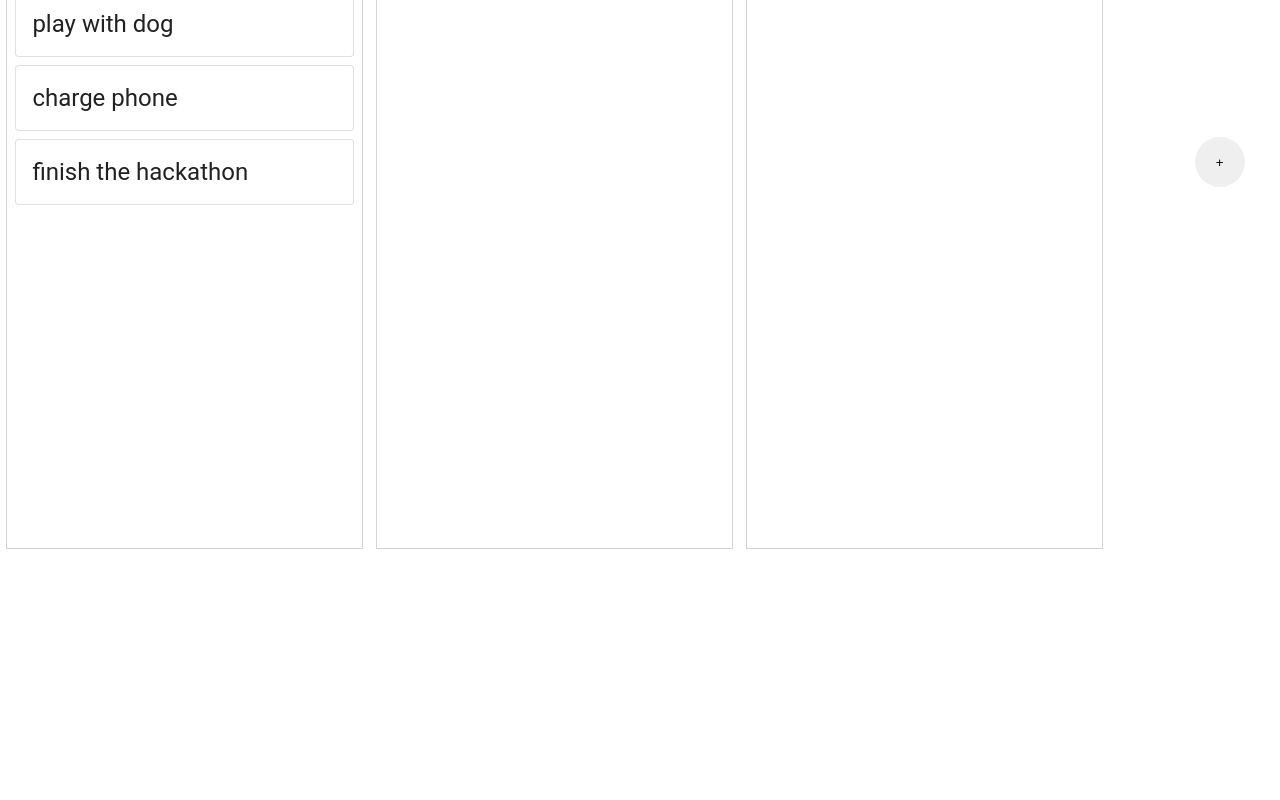
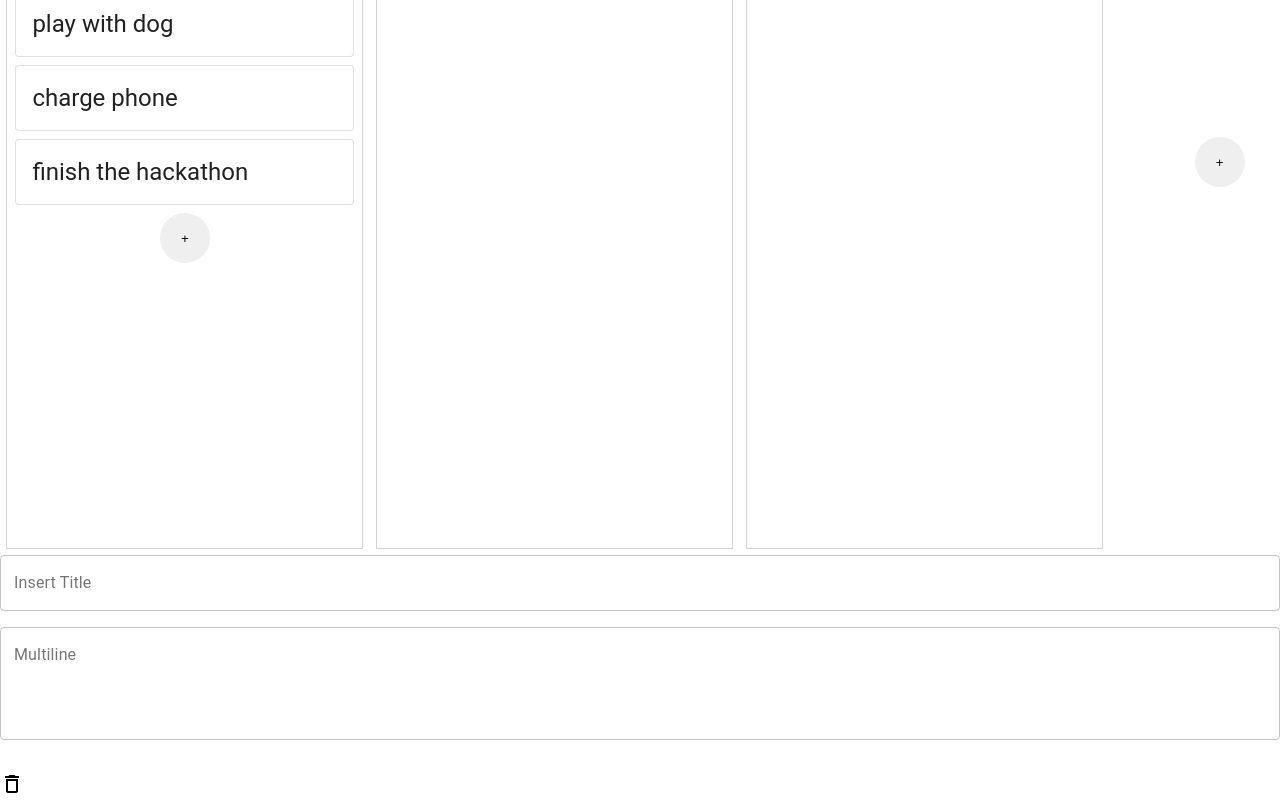
Before and after one commit to adam-botma/hackathon-badASS, a React (Create React App) app: page / in a window 1280 px wide. Shown: the part 237-1037 px from the top of the page. Before the commit the page ends 800 px from the top, so only its background shows below. Built offline with nearby package versions, Linux system fonts and the light colour scheme.

Commit message:
added task buttons

```diff
--- a/src/App.css
+++ b/src/App.css
@@ -85,13 +85,22 @@ header {
   padding-bottom: 1rem;
 }
 
-.add-column-btn {
+.add-column-btn,
+.add-task-btn {
   width: 50px;
   height: 50px;
   border-radius: 50%;
-  margin-left: 10px;
   border: none;
   cursor: pointer;
+}
+
+.add-column-btn {
+  margin-left: 10px;
+}
+
+.task-btn-container {
+  width: 100%;
+  text-align: center;
 }
 
 .add-col {
--- a/src/App.js
+++ b/src/App.js
@@ -4,6 +4,28 @@ import Header from "./Components/Header";
 import initialData from "./data/dummy-data";
 import { DragDropContext, Droppable } from "react-beautiful-dnd";
 import KanbanColumn from "./Components/KanbanColumn";
+import { makeStyles } from "@material-ui/core/styles";
+import Modal from "@material-ui/core/Modal";
+import TextField from "@material-ui/core/TextField";
+import DeleteOutlineIcon from "@material-ui/icons/DeleteOutline";
+
+const useStyles = makeStyles((theme) => ({
+  paper: {
+    position: "absolute",
+    width: 400,
+    backgroundColor: theme.palette.background.paper,
+    boxShadow: theme.shadows[5],
+    borderRadius: 8,
+    padding: 32,
+    top: "50%",
+    left: "50%",
+    transform: "translate(-50%, -50%)",
+  },
+  root: {
+    width: "100%",
+    paddingBottom: 16,
+  },
+}));
 
 class App extends React.Component {
   constructor(props) {
@@ -12,10 +34,13 @@ class App extends React.Component {
       ...initialData,
       newColumn: "",
       formVisibility: "hidden",
+      newTaskVisibility: "none",
     };
     this.addColumn = this.addColumn.bind(this);
     this.handleChange = this.handleChange.bind(this);
     this.toggleFormVisibility = this.toggleFormVisibility.bind(this);
+    this.addTask = this.addTask.bind(this);
+    this.newTaskModal = this.newTaskModal.bind(this);
   }
 
   onDragEnd = (result) => {
@@ -104,7 +129,7 @@ class App extends React.Component {
 
   addColumn(event) {
     event.preventDefault();
-    const { columnOrder, columns, newColumn } = this.state;
+    const { columnOrder, newColumn } = this.state;
 
     //Addint to columnOrder
     let newColumnOrder = columnOrder.slice();
@@ -112,7 +137,7 @@ class App extends React.Component {
 
     //Adding to columns
 
-    this.setState( state => ({
+    this.setState((state) => ({
       ...state,
       columns: {
         ...state.columns,
@@ -120,12 +145,14 @@ class App extends React.Component {
           id: newColumn,
           title: newColumn,
           taskIds: [],
-        }
+        },
       },
       columnOrder: newColumnOrder,
     }));
+  }
 
-    console.log(this.state.columns, this.state.columnOrder);
+  addTask(event) {
+    console.log(event.target.id);
   }
 
   toggleFormVisibility() {
@@ -136,6 +163,33 @@ class App extends React.Component {
     }
   }
 
+  newTaskModal() {
+    const classes = useStyles();
+    return (
+      <div className={(classes.paper, this.state.newTaskVisibility)}>
+        <form className={classes.root} noValidate autoComplete="off">
+          <div>
+            <TextField
+              className={classes.root}
+              id="outlined-basic"
+              label="Insert Title"
+              variant="outlined"
+            />
+          </div>
+          <div></div>
+          <TextField
+            className={classes.root}
+            id="outlined-multiline-static"
+            label="Multiline"
+            multiline
+            rows={4}
+            variant="outlined"
+          />
+        </form>
+        <DeleteOutlineIcon />
+      </div>
+    );
+  }
   render() {
     const { formVisibility } = this.state;
     let addButton = "+";
@@ -162,10 +216,12 @@ class App extends React.Component {
 
                   return (
                     <KanbanColumn
+                      id={column.id}
                       key={column.id}
                       column={column}
                       tasks={tasks}
                       index={index}
+                      addTask={this.addTask}
                     />
                   );
                 })}
@@ -198,6 +254,7 @@ class App extends React.Component {
             )}
           </Droppable>
         </DragDropContext>
+        <this.newTaskModal />
       </div>
     );
   }
--- a/src/Components/KanbanColumn.js
+++ b/src/Components/KanbanColumn.js
@@ -25,6 +25,15 @@ export default function KanbanColumn(props) {
                   <CardModal key={task.id} task={task} index={index} />
                 ))}
                 {provided.placeholder}
+                <div className="task-btn-container">
+                  <button
+                    onClick={props.addTask}
+                    className="add-task-btn"
+                    id={props.id}
+                  >
+                    +
+                  </button>
+                </div>
               </div>
             )}
           </Droppable>
```
